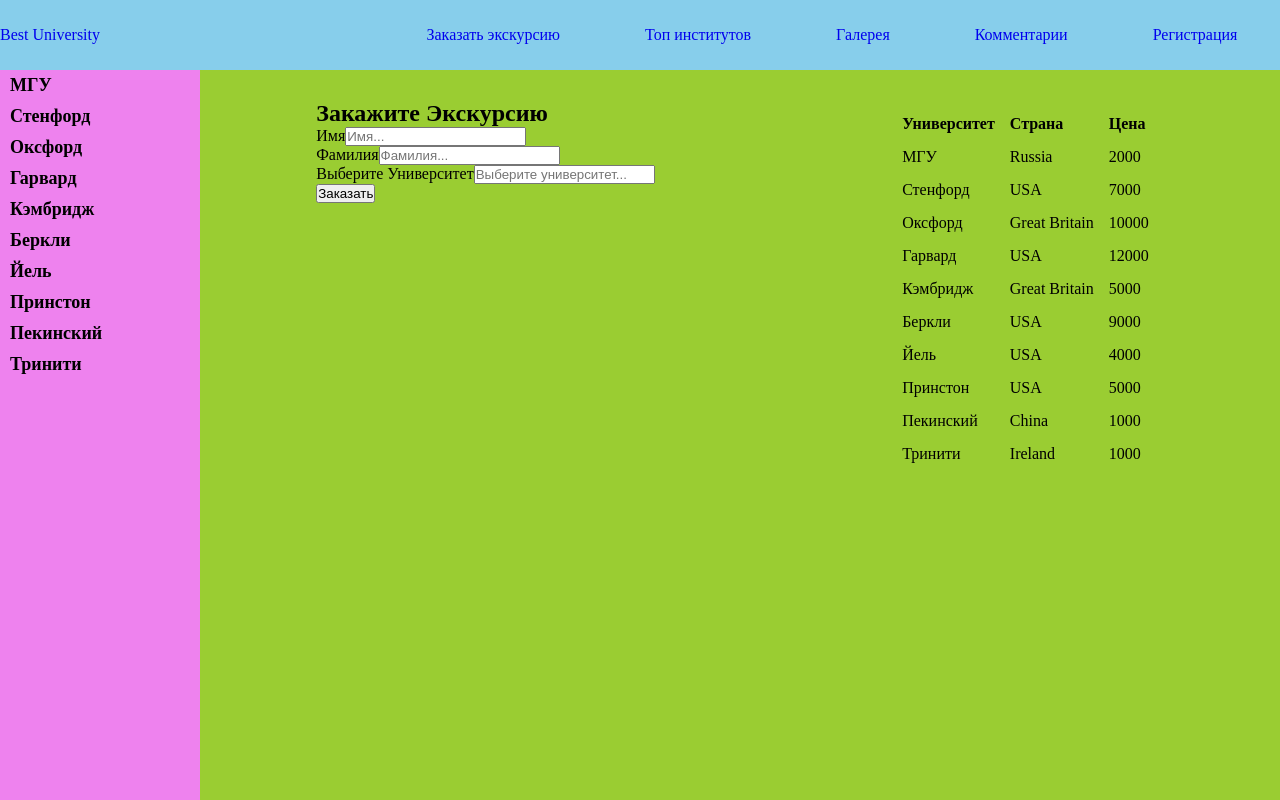
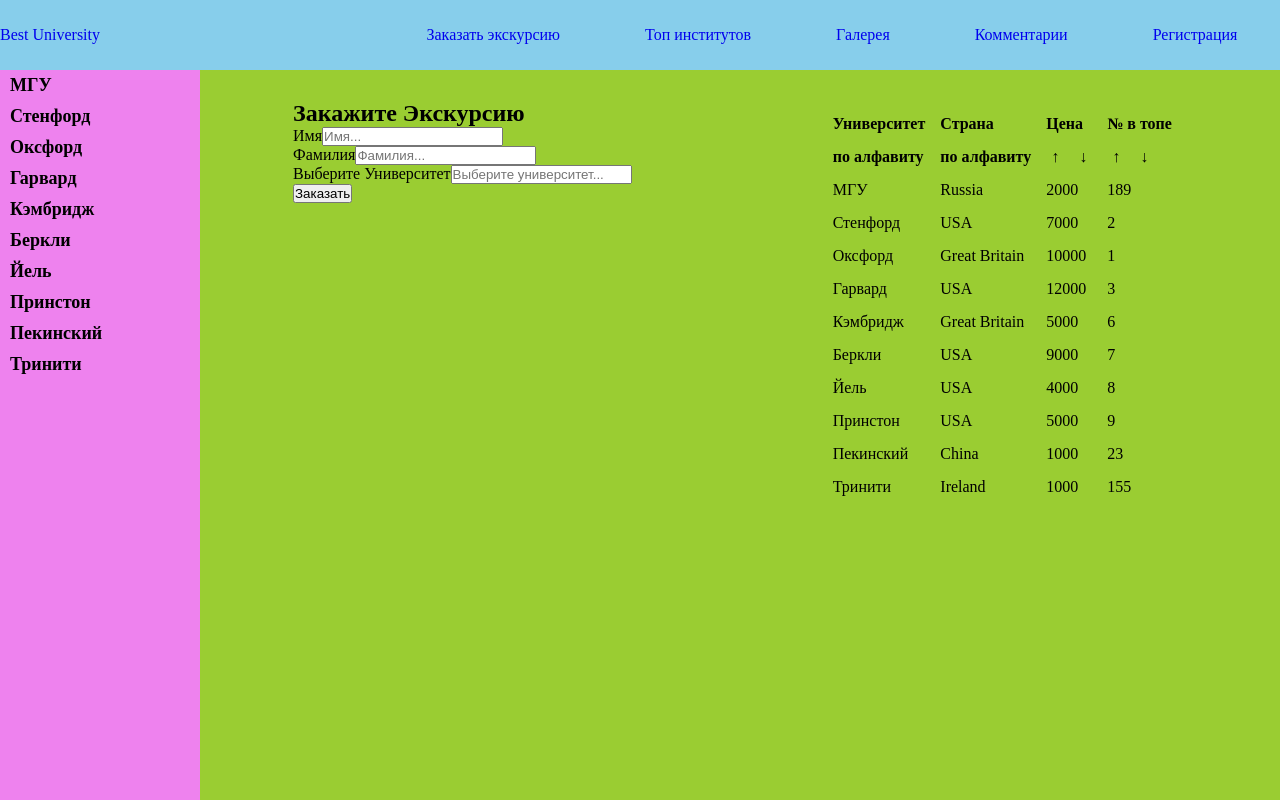
Before and after one commit to pylsar/myVueUniversity, a Vue app: page /excursion in a window 1280 px wide. Built offline with nearby package versions, Linux system fonts and the light colour scheme; data requests are answered from the project's data file.

Commit message:
ExcursionTable sortBy

```diff
--- a/src/components/ExcursionTable.vue
+++ b/src/components/ExcursionTable.vue
@@ -1,6 +1,6 @@
 <template>
     <tr>
-        <td>{{university.title}}</td> <td>{{university.country}}</td> <td>{{university.price}}</td>
+        <td>{{university.title}}</td> <td>{{university.country}}</td> <td>{{university.price}}</td><td>{{university.topNumber}}</td>
     </tr>
 </template>
 <script>
--- a/src/views/Excursion.vue
+++ b/src/views/Excursion.vue
@@ -4,7 +4,13 @@
     <table class="excursion__table">
       <thead>
           <tr>
-              <th>Университет</th> <th>Страна</th> <th>Цена</th>
+              <th>Университет</th> <th>Страна</th> <th>Цена</th><th>№ в топе</th>
+          </tr>
+          <tr>
+              <th class="excursion__table--sort" @click="sortByTitle">по алфавиту</th>
+              <th class="excursion__table--sort" @click="sortByCounrty">по алфавиту</th>
+              <th class="excursion__table--errow"><span @click="sortByPriceUp" >↑</span><span @click="sortByPriceDown" >↓</span></th>
+              <th class="excursion__table--errow"><span @click="sortByTopUp" >↑</span><span @click="sortByTopDown" >↓</span></th>
           </tr>
       </thead>
       <tbody>
@@ -28,16 +34,34 @@
     ...mapActions([
         'GET_UNIVERSITIES_FROM_API',
     ]),
-
+    sortByTitle(){
+      return this.UNIVERSITIES.sort((a,b) => a.title > b.title ?  1 : -1);
+    },
+    sortByCounrty(){
+      return this.UNIVERSITIES.sort((a,b) => a.country > b.country ? 1 : -1) ;
+    },
+    sortByPriceUp(){
+      return this.UNIVERSITIES.sort((a,b) => a.price-b.price);
+    },
+    sortByPriceDown(){
+      return this.UNIVERSITIES.sort((a,b) => b.price-a.price);
+    },
+    sortByTopUp(){
+      return this.UNIVERSITIES.sort((a,b) => a.topNumber-b.topNumber);
+    },
+    sortByTopDown(){
+      return this.UNIVERSITIES.sort((a,b) => b.topNumber-a.topNumber);
+    },
   },
   computed: {
     ...mapGetters([
         'UNIVERSITIES'
     ]),
-    university() {
-        //необходимо привести к числу
-    return this.$store.getters.universityById(+this.$route.params.id);
-    }
+
+    // university() {
+    //     //необходимо привести к числу
+    // return this.$store.getters.universityById(+this.$route.params.id);
+    // }
   },
   mounted(){
     this.GET_UNIVERSITIES_FROM_API()
@@ -54,6 +78,20 @@
       border-collapse:separate;
       border-spacing: 15px;
       text-align: left;
+      &--errow {
+        & span {
+          display: inline-block;
+          padding-left: 5px;
+          padding-right: 5px;;
+          cursor: pointer;
+        }
+        & span:last-child {
+          margin-left: 10px;;
+        }
+      }
+      &--sort {
+        cursor: pointer;
+      }
     }
   }
 
```
Also changed, not shown: 1 other file (tests, documents, lock files or other folders).
